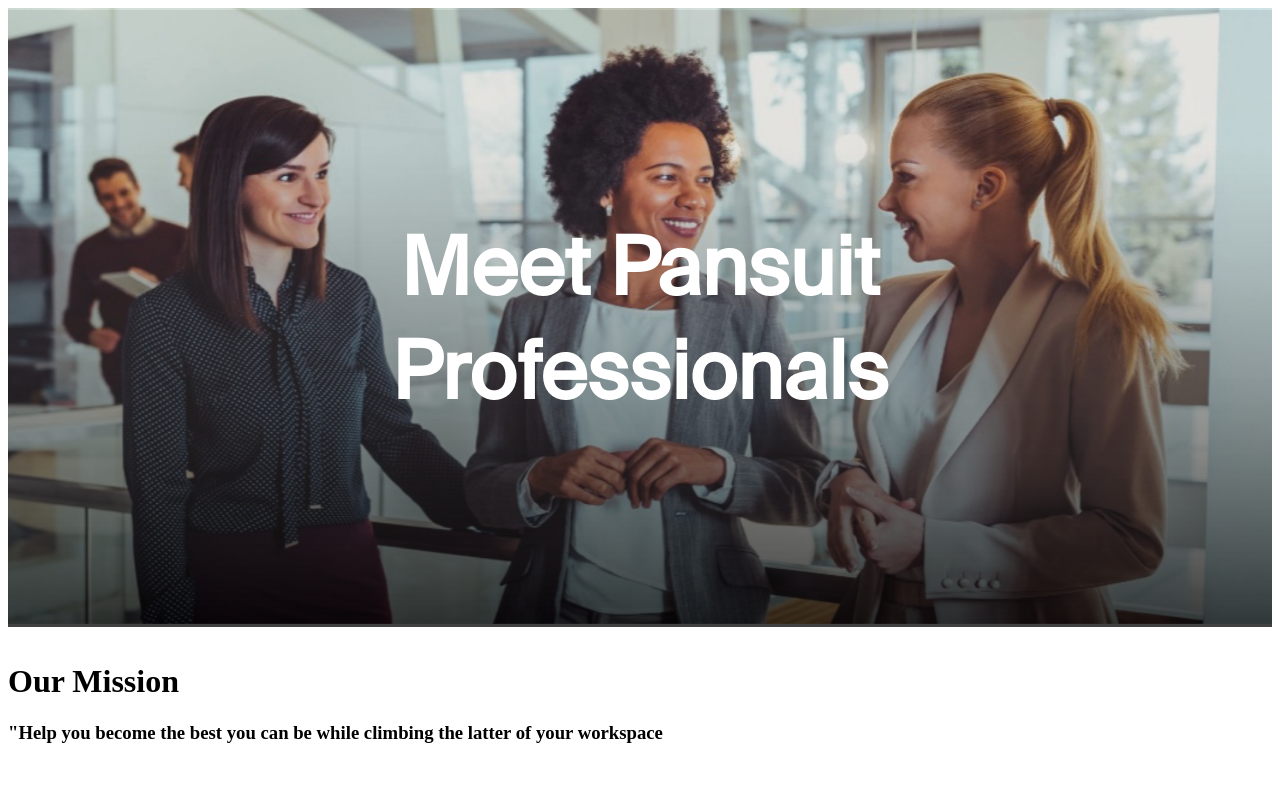
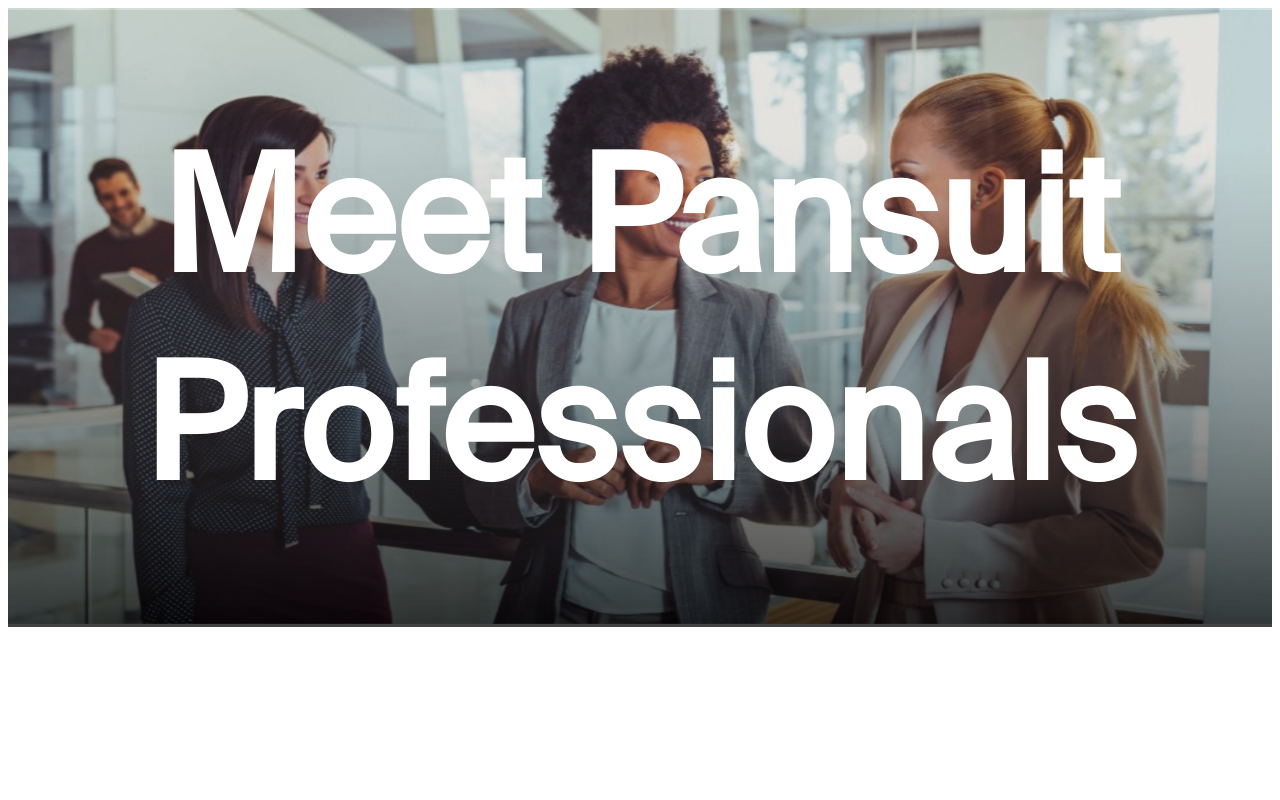
Before and after one commit to Hieu-Ma/pansuit, an Angular app in the folder pansuit/: page / in a window 1280 px wide. Shown: the top 800 px of the page. Built offline with nearby package versions, Linux system fonts and the light colour scheme.

Commit message:
completed our mission componenet

```diff
--- a/pansuit/src/app/about-us/about-us.component.css
+++ b/pansuit/src/app/about-us/about-us.component.css
@@ -1,10 +1,22 @@
-#about-us__meet{
+/* Global styling for componenet */
+
+#about-us {
+   font-family: Regular;
+   display: flex;
+   justify-content: center;
+   flex-wrap: wrap;
+   flex-direction: column;
+}
+
+/* Styling for first componenet (Meet Pansuit Professionals) */
+
+#about-us__meet {
    display: flex;
    justify-content: center;
    align-items: center;
-   font-family: Regular;
+
    color: white;
-   font-size: 2.5rem;
+   font-size: 5rem;
 }
 
 #about-us__meet__img {
@@ -13,10 +25,34 @@
    color: white;
 }
 
-#about-us__meet h1{
+#about-us__meet h1 {
    position: absolute;
    top: 50%;
    left: 50%;
    transform: translate(-50%, -50%);
    margin: 0px;
 }
+
+/* Styling for second componenet (Our Mission) */
+
+#about-us__mission {
+   display: flex;
+   /* flex-wrap: wrap; */
+   flex-direction: column;
+   /* justify-content: center; */
+   /* align-items: center; */
+   justify-content: center;
+   align-items: center;
+
+   height: 571px;
+}
+
+#about-us__mission h1 {
+   font-size: 56px;
+}
+
+#about-us__mission h3 {
+   font-size: 40px;
+   color: #CF4383;
+   text-align: center;
+}
--- a/pansuit/src/app/about-us/about-us.component.html
+++ b/pansuit/src/app/about-us/about-us.component.html
@@ -1,15 +1,12 @@
+<div id="about-us">
    <div id="about-us__meet">
-      <!-- <figure>
-         <figcaption>Meet Pansuit Professionals</figcaption>
-         <img src="../../assets/images/Group 604.png" style='height: 100%; width: 100%; object-fit: contain'/>
-      </figure> -->
          <div id="about-us__meet__img">
             <img src="../../assets/images/Group 604.png" style='height: 100%; width: 100%; object-fit: contain'/>
             <h1>Meet Pansuit Professionals</h1>
          </div>
-
    </div>
-<div>
-   <h1>Our Mission</h1>
-   <h3>"Help you become the best you can be while climbing the latter of your workspace</h3>
+   <div id="about-us__mission">
+      <h1>OUR MISSION</h1>
+      <h3>"Help you become the best you can be while climbing the latter of your workspace."</h3>
    </div>
+</div>
```
Lines whose indentation alone changed are shown as unchanged.
